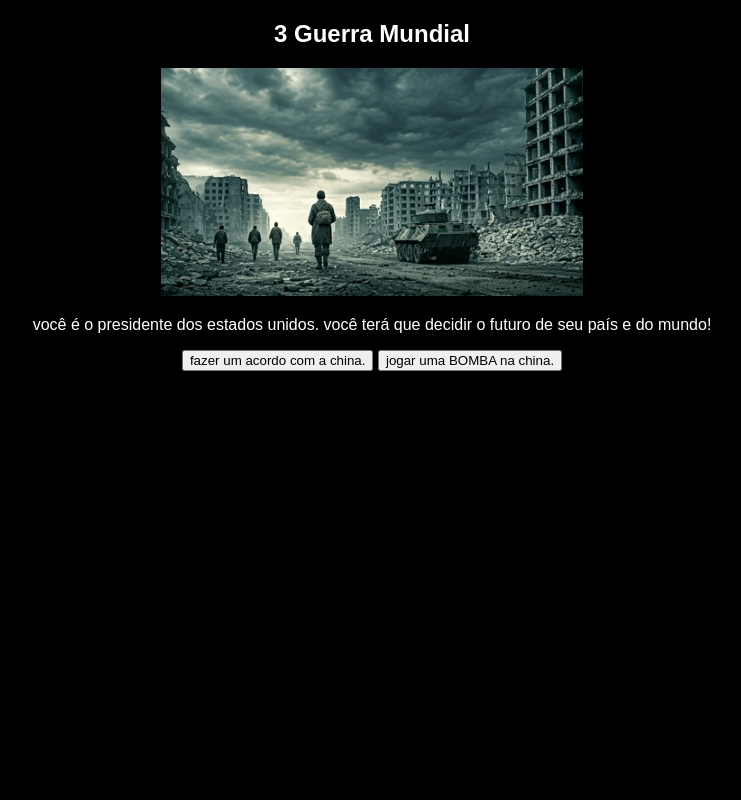
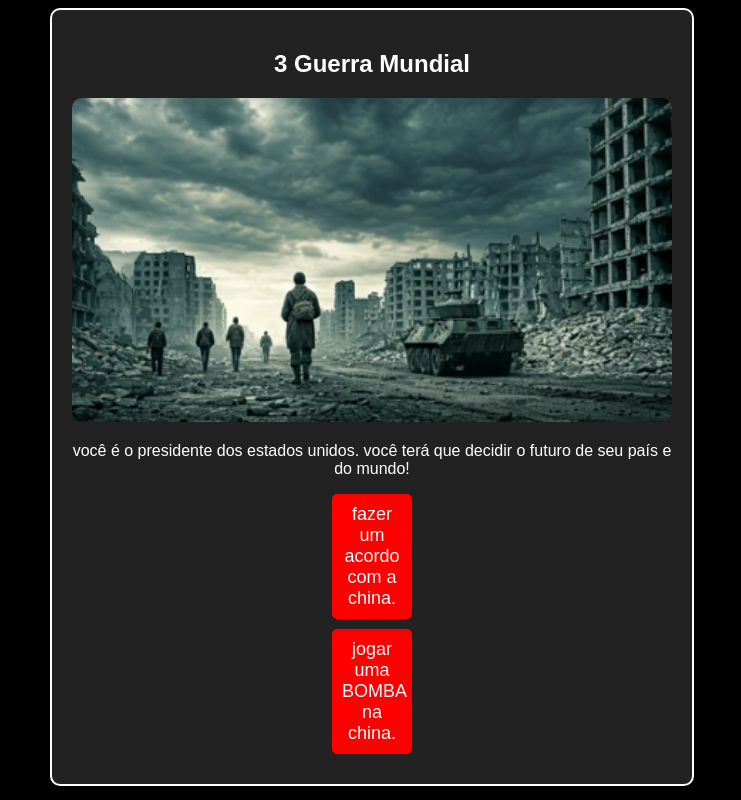
Before and after one commit to duduzim182/jogo-de-escolha, a plain HTML site: page index.html in a window 1280 px wide. Shown: the whole page, without its empty margins (268-1009 px from the left). Drawn offline with Linux system fonts and the light colour scheme.

Commit message:
second commit

```diff
--- a/main.js
+++ b/main.js
@@ -0,0 +1,15 @@
+function escolha(opcao){
+    let titulo = document.getElementById("title");
+    let imagem = document.getElementById("scene-img")
+    let historia = document.getElementById("story")
+    let botoes = document.querySelectorAll(".choice")
+    if (opcao === 'acordo') {
+    titulo.innerText = " Aliança com a China"
+    imagem.src = "maos.png"
+    historia.innerText = "voce se alia a china"
+    botoes[0].innerText = "mandar um presente ao pais."
+     botoes[0].setAttribute("onclick", "escolha('acordo")
+     botoes[1].innerText = " trair e roubar 127 bilhoens de dolares!"
+     botoes[1].setAttribute("onclick", "escolha('trair")
+    }
+}
--- a/style.css
+++ b/style.css
@@ -4,3 +4,27 @@ body {
     background-color: black;
     color: white;
 }
+#game-container{
+    max-width: 600px;
+    margin: auto;
+    padding: 20px;
+    border: 2px solid white;
+    background-color: #222;
+    border-radius: 10px;
+}
+img{
+    width: 100%;
+    border-radius: 10px;
+}
+.choice{
+    display: block;
+    margin: 10px auto;
+    padding: 10px;
+    width: 80px;
+    font-size: 18px;
+    cursor: pointer;
+    background-color: red;
+    color: white;
+    border: none;
+    border-radius: 5px;
+}
```
Also changed, not shown: 2 other files.
